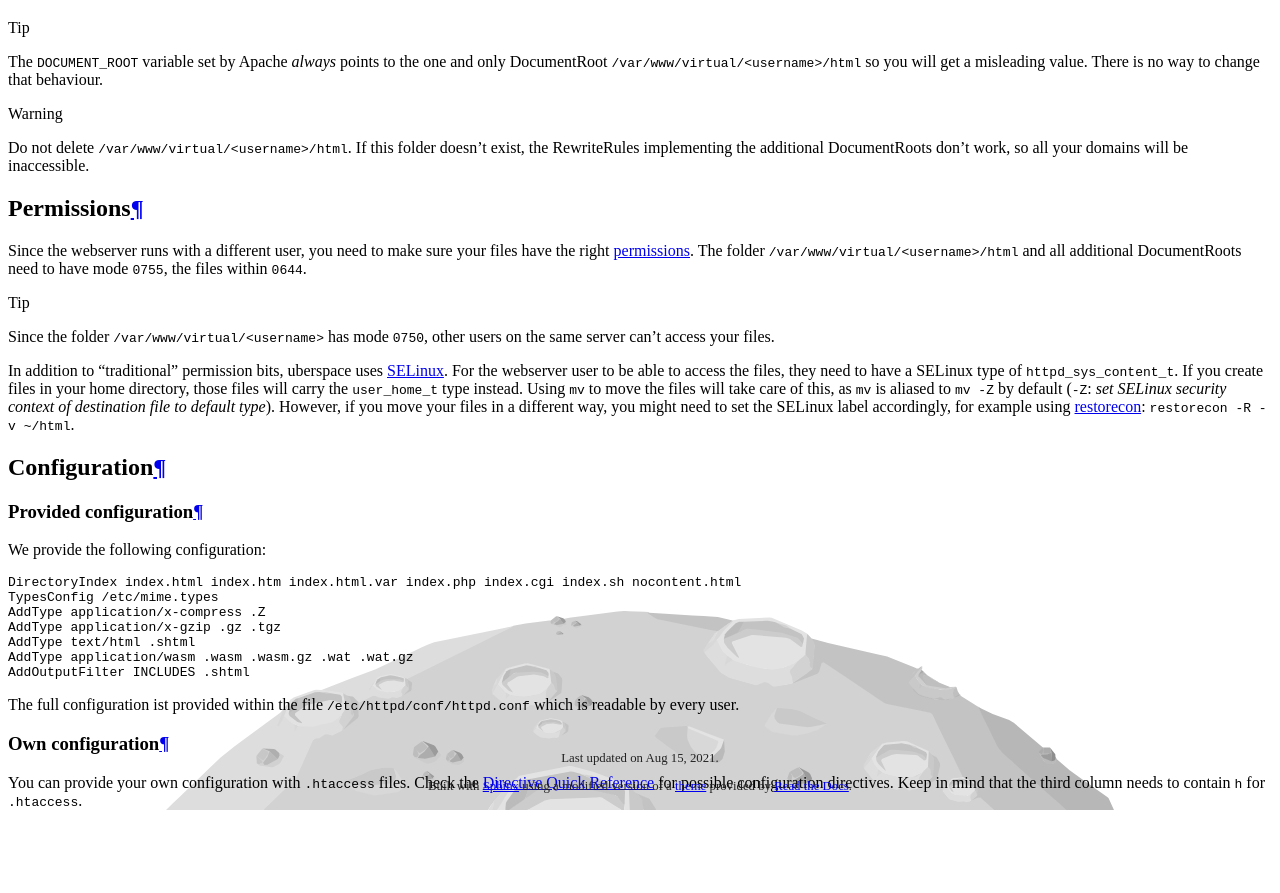
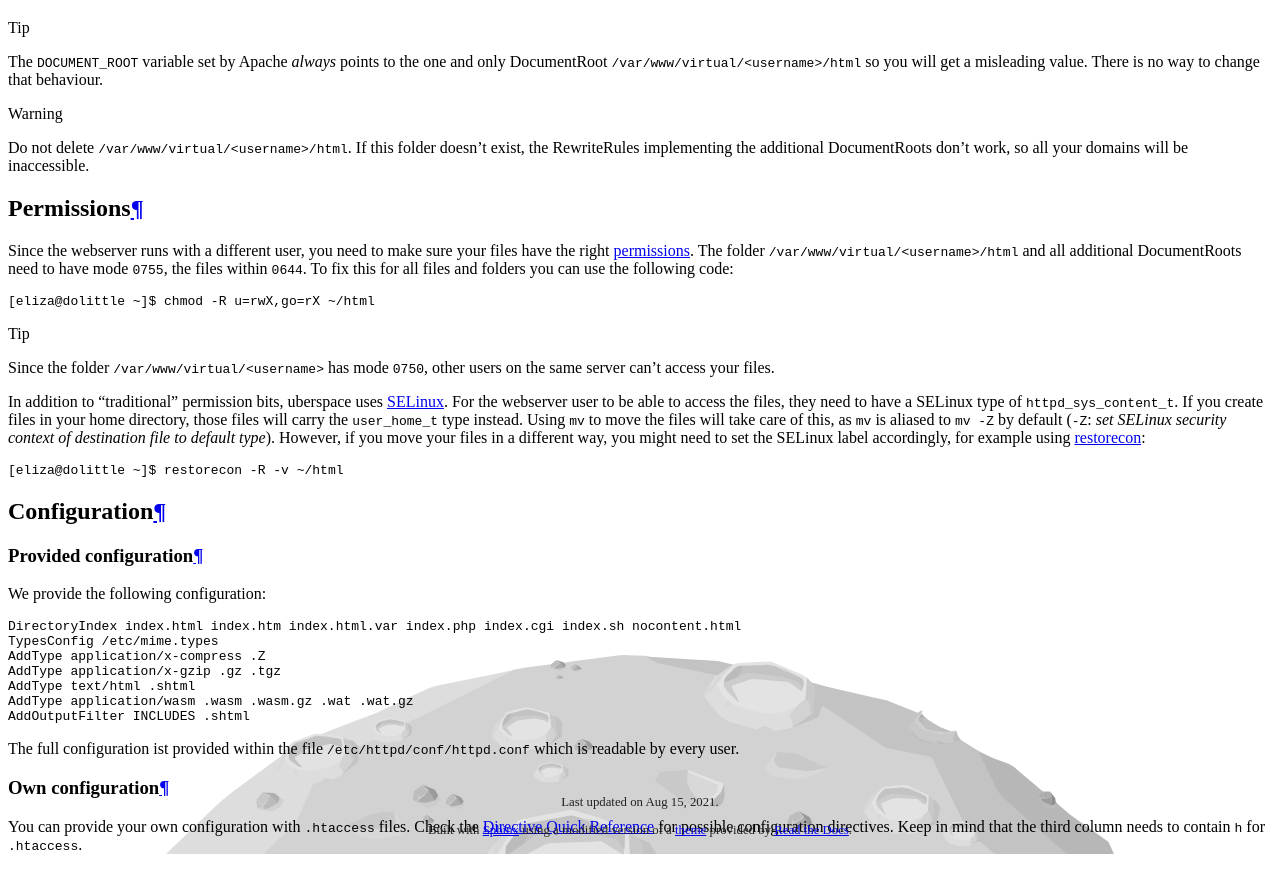
Before and after one commit to Uberspace/manual, a Sphinx documentation site: the page built from source/web-documentroot.rst, in a window 1280 px wide and 900 px high, scrolled down 2252 px. Shown: the top 893 px of the window. Built offline with Sphinx 7.4.7 and the Read the Docs theme 2.0.0, drawn with Linux system fonts in a browser that asks for light colours.

Commit message:
add chmod example for docroots #239

```diff
--- a/source/web-documentroot.rst
+++ b/source/web-documentroot.rst
@@ -29,11 +29,19 @@ You can create folders (and symlinks) in the form of ``/var/www/virtual/<usernam
 Permissions
 ===========
 
-Since the webserver runs with a different user, you need to make sure your files have the right `permissions <https://en.wikipedia.org/wiki/Chmod>`_. The folder ``/var/www/virtual/<username>/html`` and all additional DocumentRoots need to have mode ``0755``, the files within ``0644``.
+Since the webserver runs with a different user, you need to make sure your files have the right `permissions <https://en.wikipedia.org/wiki/Chmod>`_. The folder ``/var/www/virtual/<username>/html`` and all additional DocumentRoots need to have mode ``0755``, the files within ``0644``. To fix this for all files and folders you can use the following code:
+
+.. code-block:: console
+
+  [eliza@dolittle ~]$ chmod -R u=rwX,go=rX ~/html
 
 .. tip:: Since the folder ``/var/www/virtual/<username>`` has mode ``0750``, other users on the same server can't access your files.
 
-In addition to "traditional" permission bits, uberspace uses `SELinux <https://en.wikipedia.org/wiki/Security-Enhanced_Linux>`_. For the webserver user to be able to access the files, they need to have a SELinux type of ``httpd_sys_content_t``. If you create files in your home directory, those files will carry the ``user_home_t`` type instead. Using ``mv`` to move the files will take care of this, as ``mv`` is aliased to ``mv -Z`` by default (``-Z``: *set SELinux security context of destination file to default type*). However, if you move your files in a different way, you might need to set the SELinux label accordingly, for example using `restorecon <https://linux.die.net/man/8/restorecon>`_: ``restorecon -R -v ~/html``.
+In addition to "traditional" permission bits, uberspace uses `SELinux <https://en.wikipedia.org/wiki/Security-Enhanced_Linux>`_. For the webserver user to be able to access the files, they need to have a SELinux type of ``httpd_sys_content_t``. If you create files in your home directory, those files will carry the ``user_home_t`` type instead. Using ``mv`` to move the files will take care of this, as ``mv`` is aliased to ``mv -Z`` by default (``-Z``: *set SELinux security context of destination file to default type*). However, if you move your files in a different way, you might need to set the SELinux label accordingly, for example using `restorecon <https://linux.die.net/man/8/restorecon>`_:
+
+.. code-block:: console
+
+  [eliza@dolittle ~]$ restorecon -R -v ~/html
 
 Configuration
 =============
```
